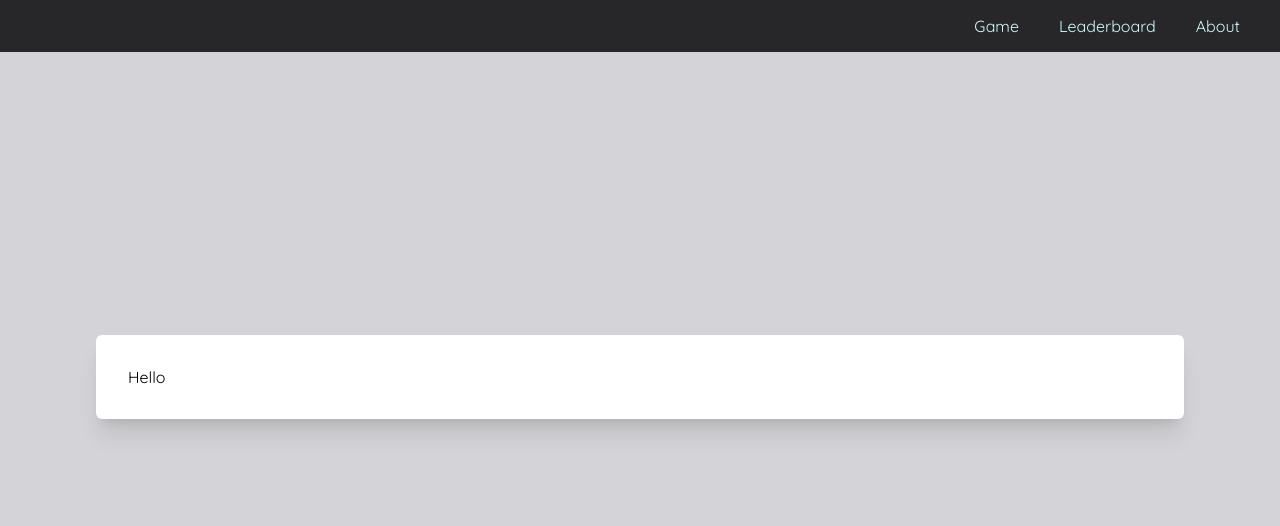
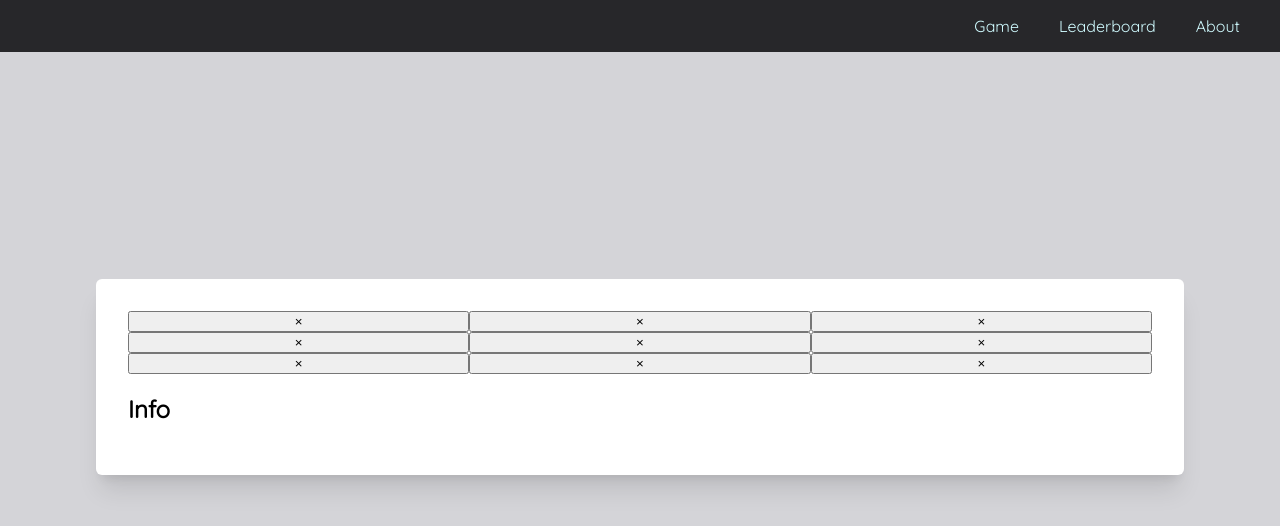
Before and after one commit to debadeepsen/tttvue, a Vue app: page / in a window 1280 px wide. Shown: the top 526 px of the page. Built offline with nearby package versions, Linux system fonts and the light colour scheme.

Commit message:
Board setup

```diff
--- a/src/assets/main.css
+++ b/src/assets/main.css
@@ -1,4 +1,5 @@
 @import url('https://fonts.googleapis.com/css2?family=Quicksand&display=swap');
+@tailwind utilities;
 
 :root {
   --base-font: 'Quicksand', system-ui, sans-serif;
--- /dev/null
+++ b/src/components/GameBoard.vue
@@ -0,0 +1,19 @@
+<script setup lang="ts">
+import { ref } from 'vue'
+const boxes = ref(new Array(9))
+</script>
+
+<template>
+  <div class="board">
+    <button v-for="(_b, i) in boxes" :key="i">&times;</button>
+  </div>
+</template>
+
+<style scoped>
+.board {
+  @apply grid grid-cols-3 grid-rows-3;
+}
+button {
+  @apply w-full h-full;
+}
+</style>
--- /dev/null
+++ b/src/components/InfoPanel.vue
@@ -0,0 +1,4 @@
+<script setup lang="ts"></script>
+<template>
+  <h2>Info</h2>
+</template>
--- a/src/views/GameView.vue
+++ b/src/views/GameView.vue
@@ -1,6 +1,11 @@
 <script setup lang="ts">
+import GameBoard from '@/components/GameBoard.vue'
+import InfoPanel from '@/components/InfoPanel.vue'
 </script>
 
 <template>
-    Hello
+  <div class="flex">
+    <game-board />
+    <info-panel />
+  </div>
 </template>
--- a/tailwind.config.js
+++ b/tailwind.config.js
@@ -5,4 +5,5 @@ export default {
     extend: {},
   },
   plugins: [],
+  purge: ['./index.html', './src/**/*.{vue,js,ts,jsx,tsx}'],
 }
--- a/tsconfig.json
+++ b/tsconfig.json
@@ -16,6 +16,9 @@
       "@/*": [
        "./*"
       ]
-     }
+     },
+     "target": "ES6",
+     "module": "CommonJS",
+     "lib": ["es2015"],
    }
 }
```
